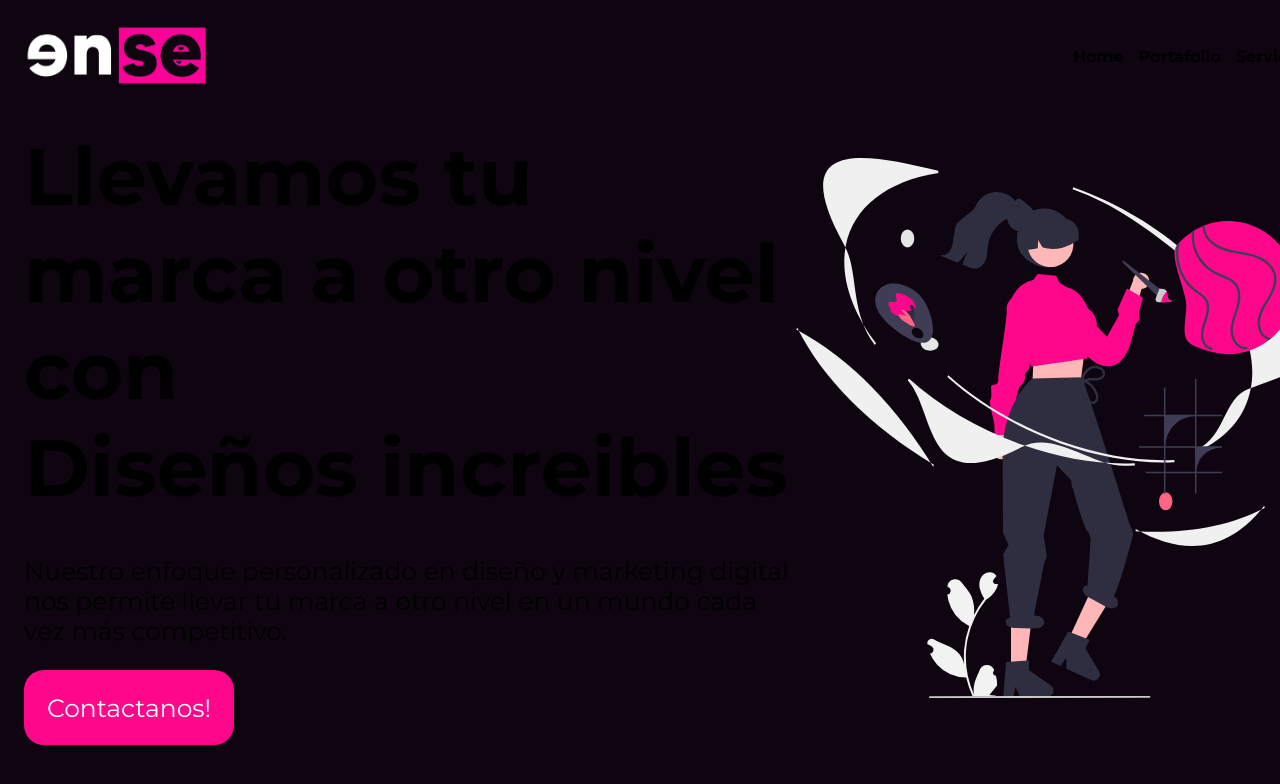
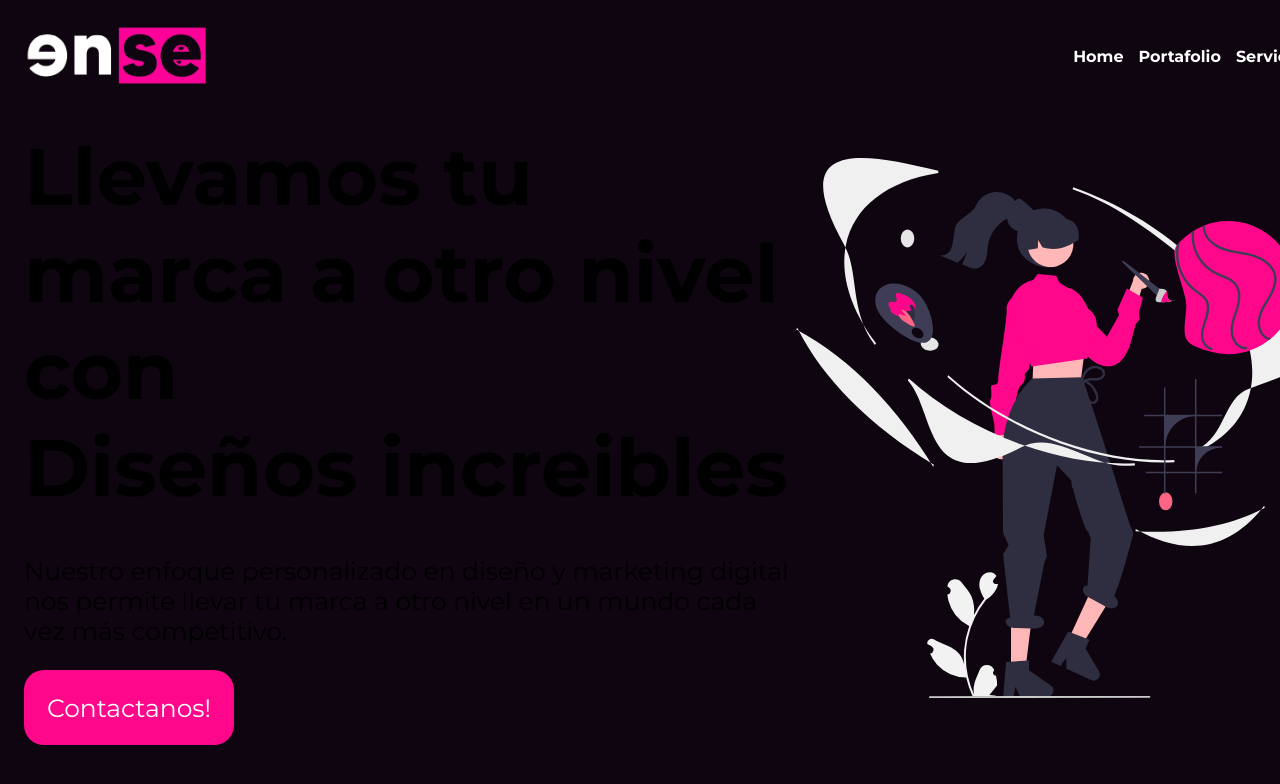
Before and after one commit to DiegoEDG/ense-landing, a Next.js app: page / in a window 1280 px wide. Shown: the top 784 px of the page. Built offline with nearby package versions, Linux system fonts and the light colour scheme.

Commit message:
HOTFIX: Links added to navbar

```diff
--- a/src/components/Navbar.module.css
+++ b/src/components/Navbar.module.css
@@ -16,3 +16,7 @@
 	font-size: 26;
 	font-weight: bold;
 }
+.navlinks a {
+	text-decoration: none;
+	color: white;
+}
--- a/src/components/Navbar.tsx
+++ b/src/components/Navbar.tsx
@@ -1,16 +1,25 @@
 import Image from 'next/image';
 import styles from './Navbar.module.css';
 import logo from './/../../public/EnseLogoPNG.png';
+import Link from 'next/link';
 
 const Navbar = () => {
 	return (
 		<nav className={styles.navbar}>
 			<Image width={187} height={64} src={logo} alt="logo" />
 			<ul className={styles.navlinks}>
-				<li>Home</li>
-				<li>Portafolio</li>
-				<li>Servicios</li>
-				<li>Nosotros</li>
+				<li>
+					<Link href="#">Home</Link>
+				</li>
+				<li>
+					<Link href="#">Portafolio</Link>
+				</li>
+				<li>
+					<Link href="#">Servicios</Link>
+				</li>
+				<li>
+					<Link href="#">Nosotros</Link>
+				</li>
 			</ul>
 		</nav>
 	);
```
